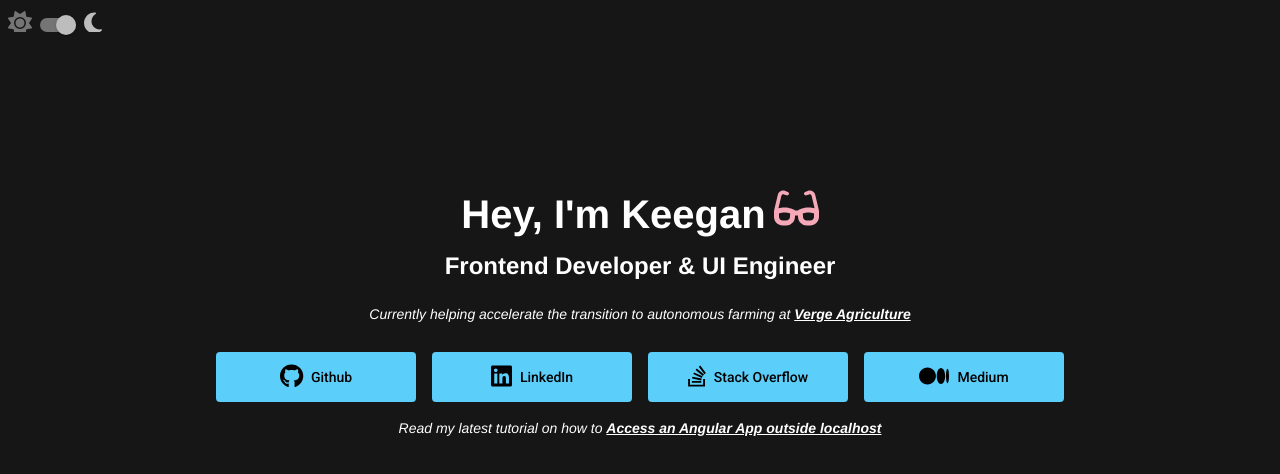
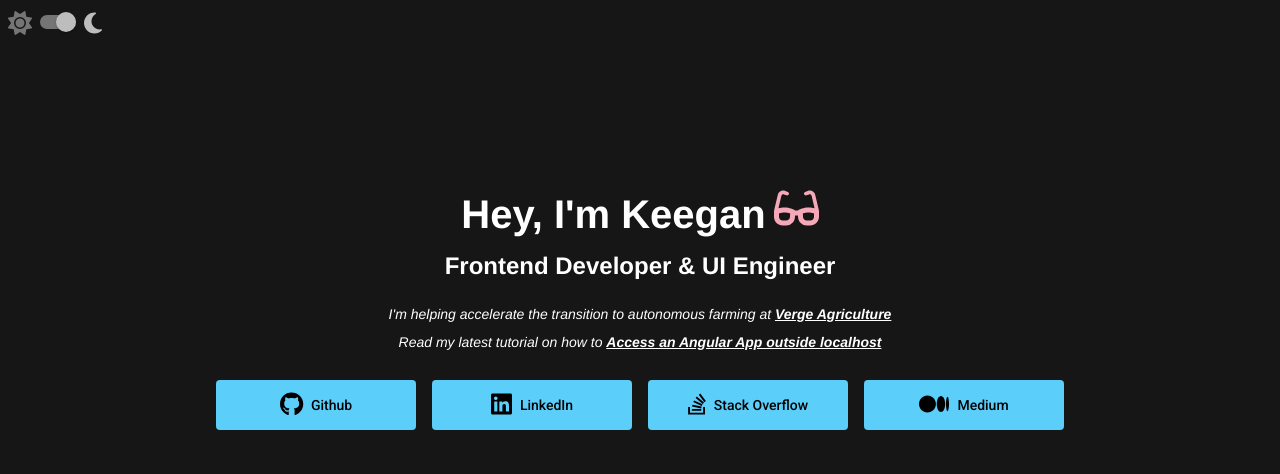
Before and after one commit to keeganosler/keeganosler.github.io, an Angular app: page / in a window 1280 px wide. Shown: the top 474 px of the page. Built offline with nearby package versions, Linux system fonts and the light colour scheme.

Commit message:
fix icon-related bugs

```diff
--- a/src/app/app.component.html
+++ b/src/app/app.component.html
@@ -1,4 +1,4 @@
-<div class="position-absolute m-2">
+<div class="position-absolute m-2 d-flex align-items-center">
   <mat-icon
     class="me-2"
     [ngClass]="{
@@ -22,20 +22,28 @@
 <div class="head d-flex align-items-end justify-content-center mb-3">
   <p class="header fs-1 text-center fw-bold">
     Hey, I'm Keegan<mat-icon inline class="ms-2 primary-icon"
-      ><fa-icon [icon]="faGlasses"></fa-icon
+      ><fa-icon class="pt-4" [icon]="faGlasses"></fa-icon
     ></mat-icon>
   </p>
 </div>
 <div class="d-flex align-items-center justify-content-center mb-3">
   <p class="fs-4 fw-bold text-center">Frontend Developer & UI Engineer</p>
 </div>
-<p class="text-center ps-2 pe-2">
+<p class="text-center ps-2 pe-2 mb-0">
   <i
-    >Currently helping accelerate the transition to autonomous farming at
+    >I'm helping accelerate the transition to autonomous farming at
     <a href="https://vergeag.com/"><b>Verge Agriculture</b></a></i
   >
 </p>
-
+<p class="text-center pt-2 ps-2 pe-2">
+  <i
+    >Read my latest tutorial on how to
+    <a
+      href="https://medium.com/@oslerkeegan/access-an-angular-app-outside-localhost-ab64da582fce"
+      ><b>Access an Angular App outside localhost</b></a
+    ></i
+  >
+</p>
 <div class="w-100 d-flex justify-content-center">
   <div
     #buttons
@@ -112,12 +120,3 @@
     > -->
   </div>
 </div>
-<p class="text-center pt-2 ps-2 pe-2">
-  <i
-    >Read my latest tutorial on how to
-    <a
-      href="https://medium.com/@oslerkeegan/access-an-angular-app-outside-localhost-ab64da582fce"
-      ><b>Access an Angular App outside localhost</b></a
-    ></i
-  >
-</p>
--- a/src/scss/theme/mat-theme.scss
+++ b/src/scss/theme/mat-theme.scss
@@ -13,6 +13,8 @@
 @include angular-material-theme($app-theme);
 
 .mat-icon {
+  height: unset !important;
+  width: unset !important;
   &.primary-icon {
     color: $pink-500;
   }
```
